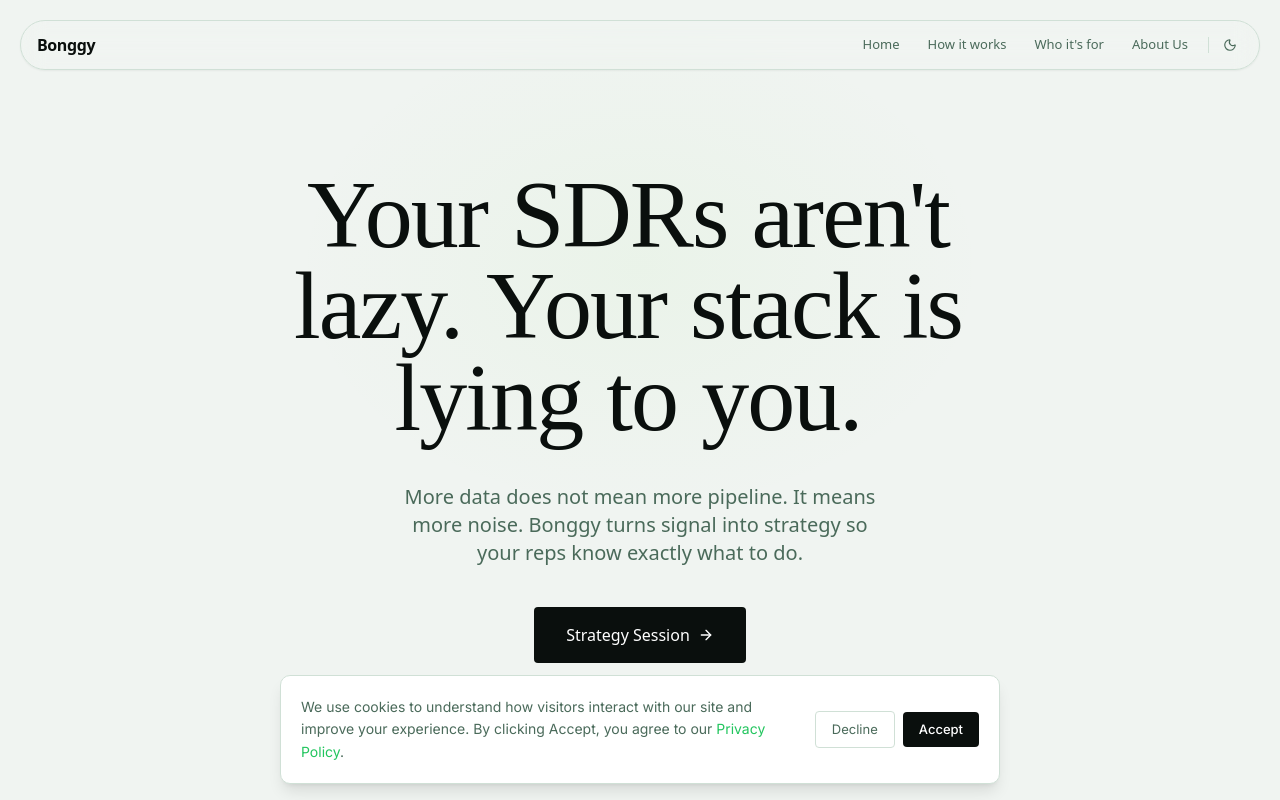
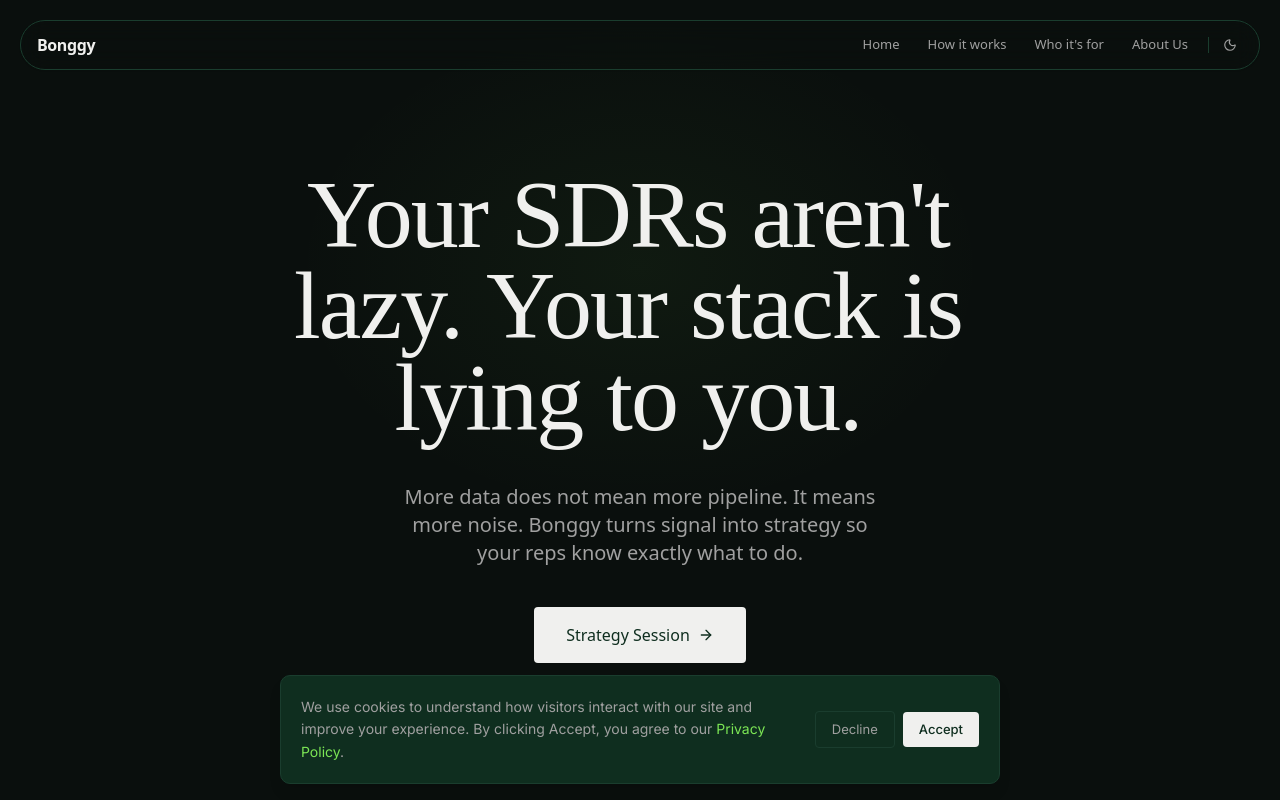
Before and after one commit to heybonggy/Bonggy-Website-Nithin, a React (Vite) app: page / in a window 1280 px wide. Shown: the top 800 px of the page. Built offline with nearby package versions, Linux system fonts and the light colour scheme.

Commit message:
Make both light and dark modes use dark green/lime palette

```diff
--- a/src/index.css
+++ b/src/index.css
@@ -33,17 +33,17 @@
     --sidebar-border: 50 4% 88%;
     --sidebar-ring: 18 68% 46%;
 
-    --bonggy-bg: #f0f4f1;
-    --bonggy-surface: #ffffff;
-    --bonggy-text-primary: #0a0f0d;
-    --bonggy-text-secondary: #4a6a5a;
-    --bonggy-text-tertiary: #8aaa9a;
-    --bonggy-border: #d0e0d6;
-    --bonggy-border-hover: #b0d0c0;
-    --bonggy-accent: #22c55e;
-    --bonggy-accent-hover: #16a34a;
-    --bonggy-success: #2d8a4e;
-    --bonggy-warning: #c9a227;
+    --bonggy-bg: #0a0f0d;
+    --bonggy-surface: #0f2e1f;
+    --bonggy-text-primary: #f0f0ee;
+    --bonggy-text-secondary: #a0a0a0;
+    --bonggy-text-tertiary: #5a7a6a;
+    --bonggy-border: #1a3d2e;
+    --bonggy-border-hover: #2a5d3e;
+    --bonggy-accent: #7ce655;
+    --bonggy-accent-hover: #6bd444;
+    --bonggy-success: #3da863;
+    --bonggy-warning: #d4b43e;
   }
 
   .dark {
```
